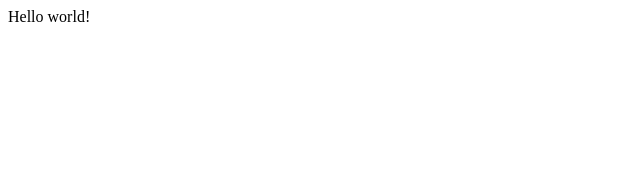
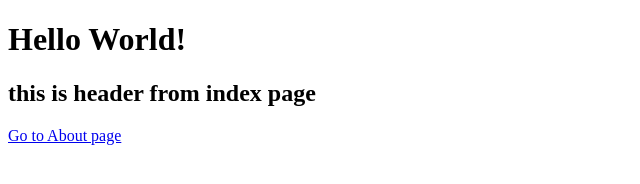
Before and after one commit to srenghong/hello-world-gatsby, a Gatsby site: page / in a window 1280 px wide. Shown: the whole page, without its empty margins (0-640 px from the left). Built offline with nearby package versions, Linux system fonts and the light colour scheme; Gatsby itself is replaced by a stand-in of ours.

Commit message:
learning Gatsby part 1

```diff
--- /dev/null
+++ b/src/components/header.js
@@ -0,0 +1,3 @@
+import React from "react"
+
+export default props => <h2>{props.headerText}</h2>
--- /dev/null
+++ b/src/pages/about.js
@@ -0,0 +1,11 @@
+import React from "react"
+import Header from "../components/header"
+import { Link } from "gatsby"
+
+export default () => (
+  <div>
+    <h1>This is about page.</h1>
+    <Header headerText="this is header from about page" />
+    <Link to="/">Go to Home page</Link>
+  </div>
+)
--- a/src/pages/index.js
+++ b/src/pages/index.js
@@ -1,3 +1,15 @@
 import React from "react"
+import Header from "../components/header"
+import { Link } from "gatsby"
 
-export default () => <div>Hello world!</div>
+function HelloWorld() {
+  return <h1>Hello World!</h1>
+}
+
+export default () => (
+  <div>
+    <HelloWorld />
+    <Header headerText="this is header from index page" />
+    <Link to="/about">Go to About page</Link>
+  </div>
+)
```
Also changed, not shown: README.md.
